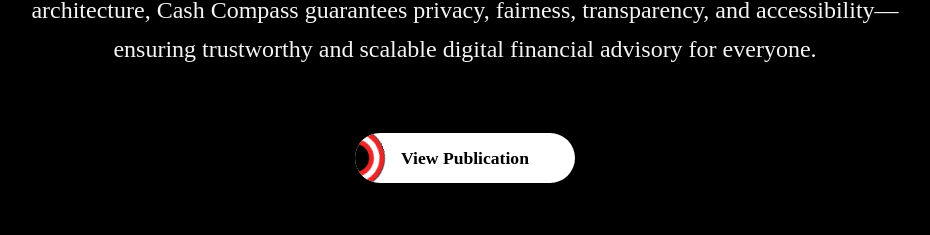
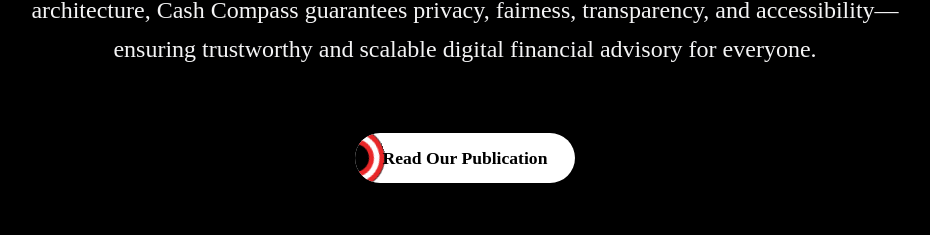
Before and after one commit to Fariiius/CashCompass, a Next.js app: page / in a window 1280 px wide. Shown: the part 1389-1624 px from the top of the page, without its empty margins (175-1105 px from the left). Built offline with nearby package versions, Linux system fonts and the light colour scheme.

Commit message:
fix: resolve Safari sticky focus bug that prevents multiple clicks on button

```diff
--- a/src/components/blocks/hero-section-9.tsx
+++ b/src/components/blocks/hero-section-9.tsx
@@ -78,10 +78,13 @@
               <AnimatedLayerButton
                 onClick={(e) => {
                   e.preventDefault();
-                  window.open("https://ieeexplore.ieee.org/document/11442061", "_blank");
+                  const target = e.currentTarget;
+                  // Remove focus to prevent Safari sticky-hover bug when returning to tab
+                  setTimeout(() => target.blur(), 100);
+                  window.open("https://ieeexplore.ieee.org/document/11442061", "_blank", "noopener,noreferrer");
                 }}
               >
-                View Publication
+                Read Our Publication
               </AnimatedLayerButton>
             </div>
           </div>
```
